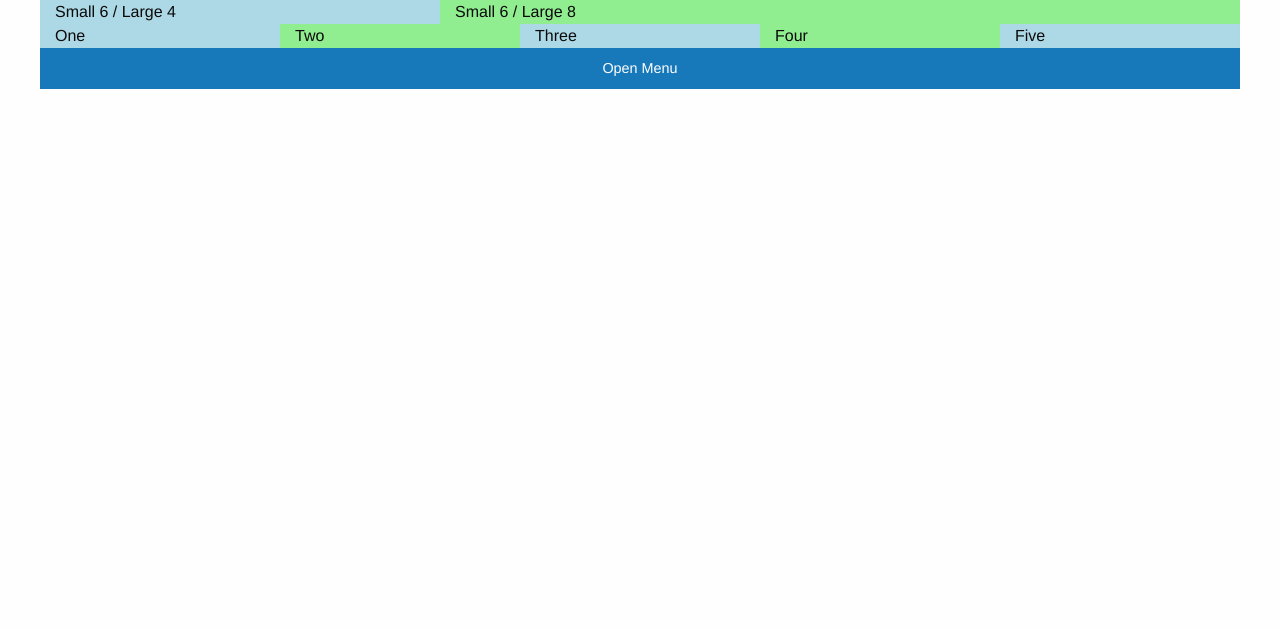
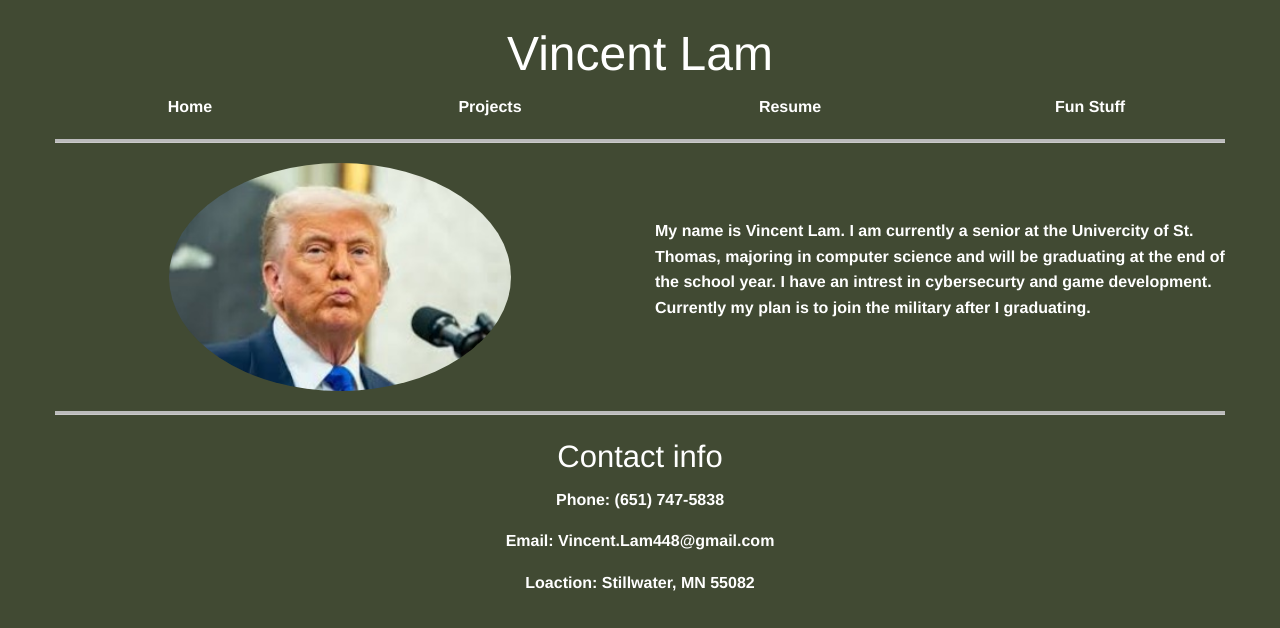
Before and after one commit to VincentLam2023/VincentLam2023.github.io, a plain HTML site: page index.html in a window 1280 px wide. Drawn offline with Linux system fonts and the light colour scheme.

Commit message:
worked on home page

```diff
--- a/css/style.css
+++ b/css/style.css
@@ -0,0 +1,52 @@
+html {
+  font-size: 16px;
+}
+
+/*center text*/
+.center-text {
+  text-align: center;
+}
+
+.grid-container {
+  font-weight: bold;
+  background-color: transparent;
+  padding-top: 20px;
+}
+
+body {
+  background-color: rgb(65, 74, 51);
+  color: rgb(255, 255, 255);
+}
+
+.full-height {
+  height: 100vh;
+}
+
+.padding {
+  padding: 2rem;
+}
+
+.circle-img {
+  width: 60%;
+  height: 90%;
+  border-radius: 50%;
+  object-fit: cover;
+  display: block;
+  margin: 0 auto;
+}
+hr.solid {
+  border-top: 3px solid #bbb;
+}
+h3 {
+  text-align: center;
+}
+
+.container {
+  display: flex;
+  justify-content: center;
+  flex-direction: column;
+  text-align: center;
+}
+.mar {
+  margin-top: 1rem;
+}
--- a/index.html
+++ b/index.html
@@ -5,13 +5,15 @@
     <meta name="viewport" content="width=device-width, initial-scale=1.0" />
     <title>Foundation Intro</title>
     <link rel="stylesheet" href="css/foundation.css" />
+    <link rel="stylesheet" href="css/foundation.min.css" />
     <link rel="stylesheet" href="css/style.css" />
   </head>
   <body>
     <div class="off-canvas-wrapper">
       <!-- Your menu or Off-canvas content goes here -->
       <div class="off-canvas position-left" id="offCanvas" data-off-canvas>
-        <!-- Close button -->
+        <!--
+        //Close button
         <button
           class="close-button"
           aria-label="Close menu"
@@ -21,7 +23,7 @@
           <span aria-hidden="true">&times;</span>
         </button>
 
-        <!-- Menu -->
+        //menu
         <ul class="vertical menu">
           <li><a href="#">Foundation</a></li>
           <li><a href="#">Dot</a></li>
@@ -30,39 +32,52 @@
           <li><a href="#">Slash</a></li>
           <li><a href="#">Sites</a></li>
         </ul>
+        -->
       </div>
       <!-- Your page content lives here -->
       <div class="off-canvas-content" data-off-canvas-content>
         <!-- main content within a `grid-container` -->
         <div class="grid-container">
           <!-- `grid-x` represents a row -->
-          <div class="grid-x grid-padding-x">
-            <div class="cell small-6 large-4" style="background-color: #add8e6">
-              Small 6 / Large 4
-            </div>
-            <div class="cell small-6 large-8" style="background-color: #90ee90">
-              Small 6 / Large 8
+          <div class="grid-x grid-padding-x center-text">
+            <div class="cell large-auto">
+              <h1>Vincent Lam</h1>
             </div>
           </div>
 
-          <div class="grid-x grid-padding-x">
-            <div class="cell large-auto" style="background-color: #add8e6">
-              One
+          <div class="grid-x grid-padding-x center-text">
+            <div class="cell large-auto">Home</div>
+            <div class="cell large-auto">Projects</div>
+            <div class="cell large-auto">Resume</div>
+            <div class="cell large-auto">Fun Stuff</div>
+          </div>
+          <hr class="solid" />
+          <div class="grid-x grid-padding-x align-middle">
+            <div class="cell large-6">
+              <img src="images.jpeg" alt="Vincent Lam" class="circle-img" />
             </div>
-            <div class="cell large-auto" style="background-color: #90ee90">
-              Two
-            </div>
-            <div class="cell large-auto" style="background-color: #add8e6">
-              Three
-            </div>
-            <div class="cell large-auto" style="background-color: #90ee90">
-              Four
-            </div>
-            <div class="cell large-auto" style="background-color: #add8e6">
-              Five
+            <div class="cell large-6">
+              <p>
+                My name is Vincent Lam. I am currently a senior at the
+                Univercity of St. Thomas, majoring in computer science and will
+                be graduating at the end of the school year. I have an intrest
+                in cybersecurty and game development. Currently my plan is to
+                join the military after I graduating.
+              </p>
             </div>
           </div>
-
+          <hr class="solid" />
+          <div class="grid-x grid-padding-x align-middle">
+            <div class="cell large-12">
+              <div class="container">
+                <h3>Contact info</h3>
+                <p>Phone: (651) 747-5838</p>
+                <p>Email: Vincent.Lam448@gmail.com</p>
+                <p>Loaction: Stillwater, MN 55082</p>
+              </div>
+            </div>
+          </div>
+          <!--
           <div class="grid-x grid-padding-x">
             <button
               type="button"
@@ -72,6 +87,7 @@
               Open Menu
             </button>
           </div>
+          -->
         </div>
       </div>
     </div>
```
Also changed, not shown: images.jpeg (added), 1 other file.
